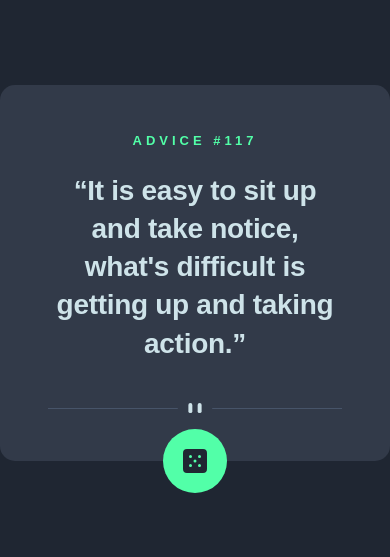
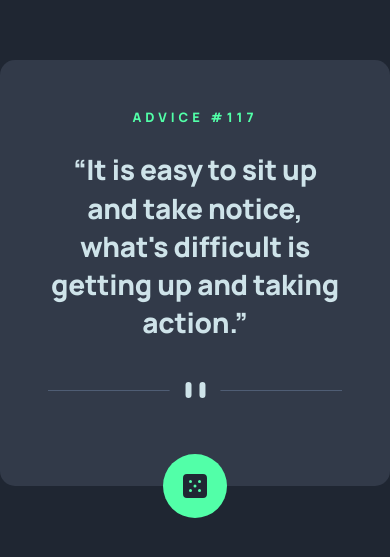
Before and after one commit to diogo-kappaun/advice-generator-app, a plain HTML site: page index.html in a window 390 px wide. Shown: the part 149-706 px from the top of the page. Drawn offline with Linux system fonts and the light colour scheme.

Commit message:
uptade-index

```diff
--- a/index.html
+++ b/index.html
@@ -11,6 +11,11 @@
   <link rel="stylesheet" href="./src/css/reset.css">
   <link rel="stylesheet" href="./src/css/variables.css">
   <link rel="stylesheet" href="./src/css/style.css">
+
+  <link rel="preconnect" href="https://fonts.googleapis.com">
+  <link rel="preconnect" href="https://fonts.gstatic.com" crossorigin>
+  <link href="https://fonts.googleapis.com/css2?family=Manrope:wght@800&display=swap" rel="stylesheet">
+
 </head>
 
 <body>
@@ -24,10 +29,10 @@
       “It is easy to sit up and take notice, what's difficult is getting up and taking action.”
     </h1>
     <picture>
-      <source media="(max-width: 375px)" srcset="././src/images/pattern-divider-mobile.svg">
-      <img src="./src/images/pattern-divider-desktop.svg" alt="Divisor de tela">
+      <source media="(max-width: 480px)" srcset="././src/images/pattern-divider-mobile.svg">
+      <img class="divider-img" src="./src/images/pattern-divider-desktop.svg" alt="Divisor de tela">
     </picture>
-    <div class="dice-box">
+    <div id="dice" class="dice-box">
       <img src="./src/images/icon-dice.svg" alt="Imagem de um dado">
     </div>
   </main>
```
